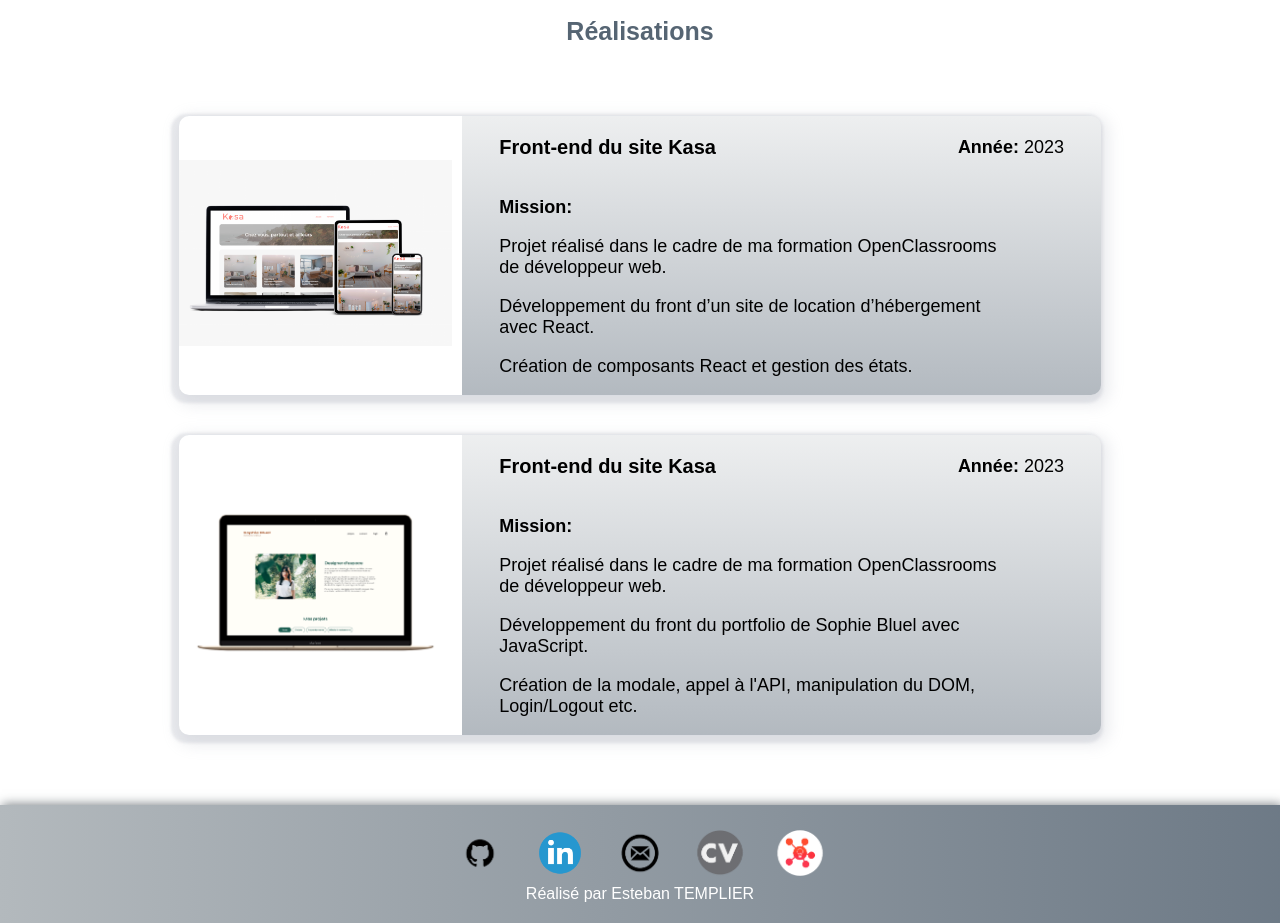
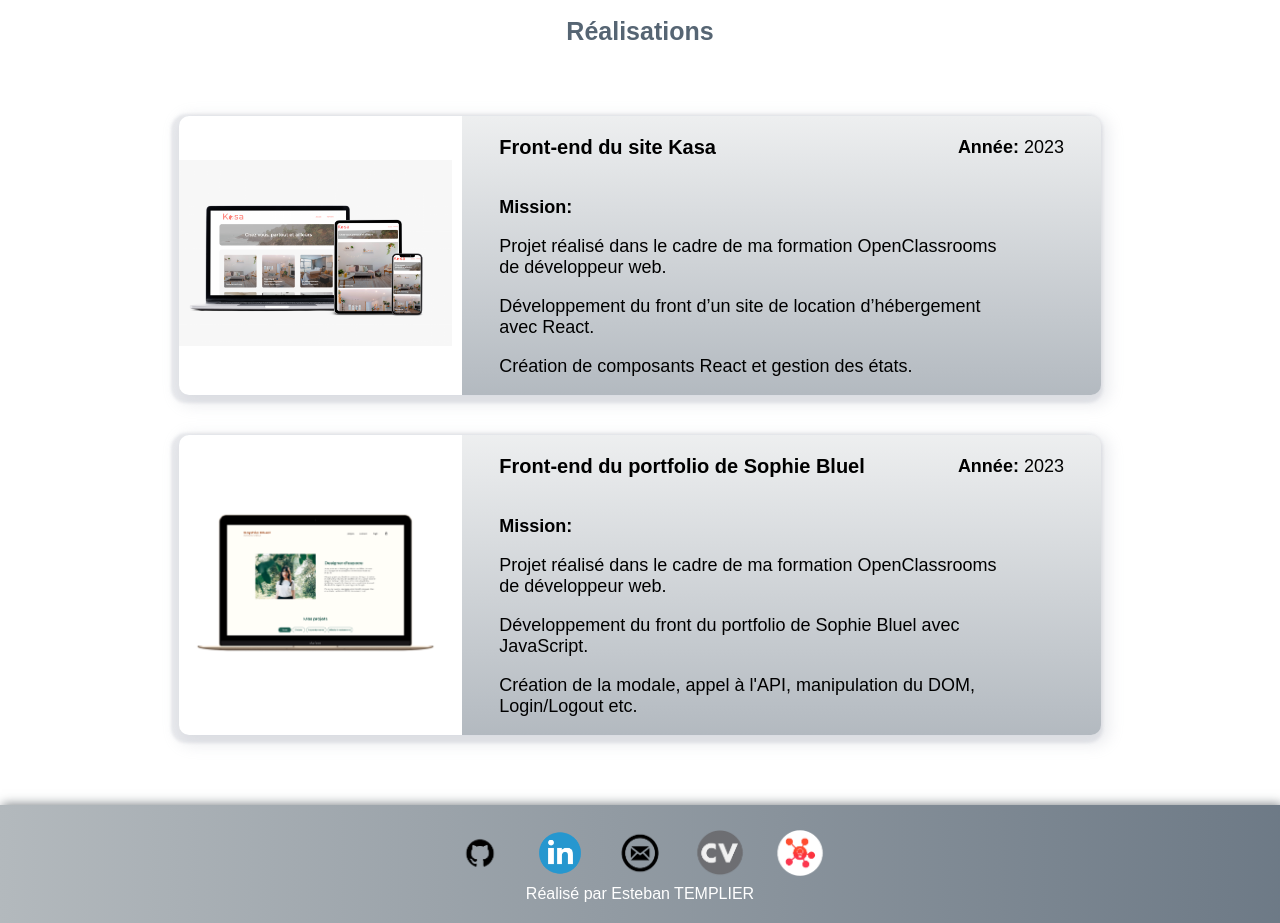
Before and after one commit to estebanxo/Portfolio, a plain HTML site: page index.html in a window 1280 px wide. Shown: the part 785-1708 px from the top of the page. Drawn offline with Linux system fonts and the light colour scheme.

Commit message:
Correction écriture

```diff
--- a/index.html
+++ b/index.html
@@ -106,7 +106,7 @@
                     </div>
                     <div class="right">
                         <div class="top">
-                            <h3 class="titleHover">Front-end du site Kasa</h3>
+                            <h3 class="titleHover">Front-end du portfolio de Sophie Bluel</h3>
                             <p><strong>Année:</strong> 2023</p>
                         </div>
                         <div class="bottom">
--- a/style.css
+++ b/style.css
@@ -408,6 +408,7 @@ footer {
 .img img {
     width: 100%;
     cursor: pointer;
+    cursor: ;
 }
 
 .auteur {
```
